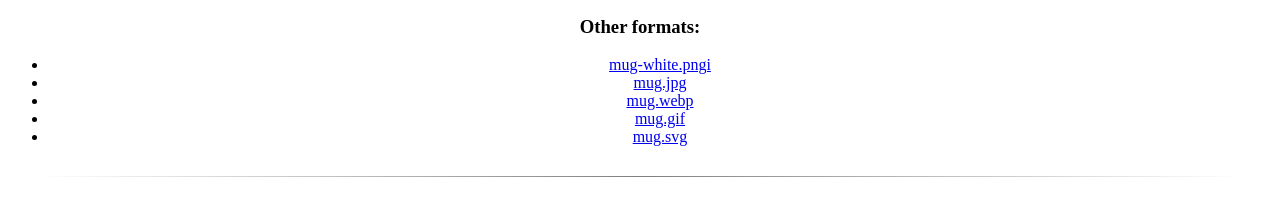
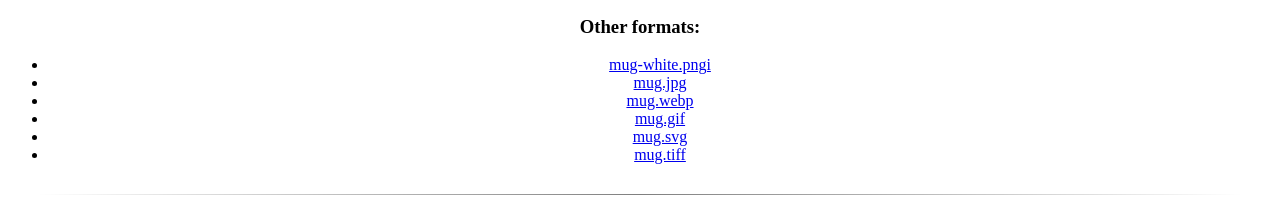
Before and after one commit to ayalanb/Ayala-s-Mines, a plain HTML site: page cobra-files/index.html in a window 1280 px wide. Shown: the part 697-901 px from the top of the page. Drawn offline with Linux system fonts and the light colour scheme.

Commit message:
added tiff

```diff
--- a/cobra-files/index.html
+++ b/cobra-files/index.html
@@ -32,6 +32,7 @@
         <li><a href="mug.webp">mug.webp</a></li>
         <li><a href="mug.gif">mug.gif</a></li>
         <li><a href="mug.svg">mug.svg</a></li>
+        <li><a href="mug.tiff">mug.tiff</a></li>
     </ul>
 
     <hr>
```
Also changed, not shown: 1 other file.
